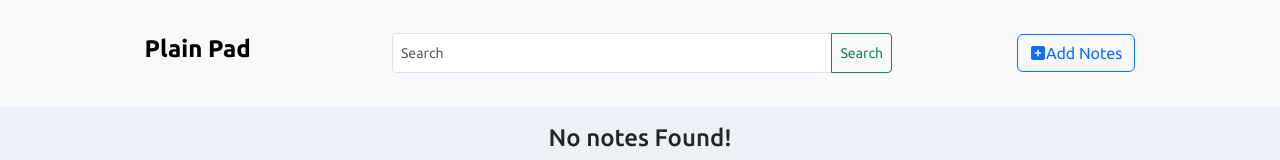
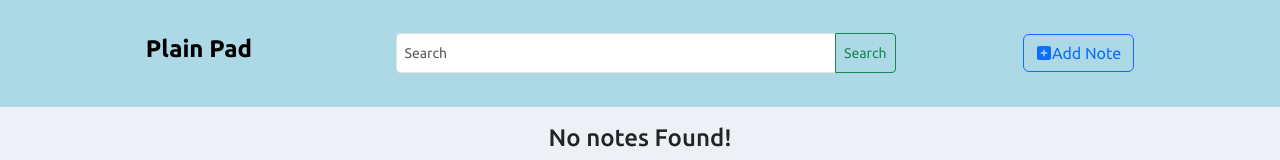
Before and after one commit to Kariuki11/Note-app-frontend-part-using-React-jsx, a React (Vite) app in the folder react-note-app/: page / in a window 1280 px wide. Shown: the top 160 px of the page. Built offline with nearby package versions, Linux system fonts and the light colour scheme; no server answers.

Commit message:
Update NavBar styles: change background color to light blue and modify button text

```diff
--- a/react-note-app/src/components/NavBar.jsx
+++ b/react-note-app/src/components/NavBar.jsx
@@ -4,12 +4,16 @@ import { Link } from "react-router-dom"
 
 function NavBar({searchText, handleSearchText}) {
   return (
-    <nav className="navbar bg-body-tertiary py-50" style={{ padding: "30px" }}>
+    // <nav className="navbar bg-body-tertiary py-50" style={{ padding: "30px", backgroundColor: "lightblue" }}>
+      // <div className="container d-flex justify-content-around">
+      <nav className="navbar py-50" style={{ padding: "30px", backgroundColor: "lightblue" }}>
       <div className="container d-flex justify-content-around">
+
+
         <Link className="navbar-brand" to="/">
           <h4 style={{ fontWeight: "bold" }}>Plain Pad</h4>
         </Link>
-        <div className="d-flex">
+         <div className="d-flex">
           <div
             className="input-group input-group-sm"
             style={{ width: "500px", height: "40px" }}
@@ -34,7 +38,7 @@ function NavBar({searchText, handleSearchText}) {
             type="button"
 
           >
-            <FaSquarePlus /> Add Notes
+            <FaSquarePlus /> Add Note
           </button>
         </Link>
       </div>
@@ -43,3 +47,70 @@ function NavBar({searchText, handleSearchText}) {
 }
 
 export default NavBar
+
+
+
+
+
+
+
+
+
+
+
+
+
+
+
+// import React from 'react';
+// import { FaSquarePlus } from "react-icons/fa6";
+// import { Link } from "react-router-dom";
+
+// function NavBar({ searchText, handleSearchText }) {
+//   return (
+//     // The navigation bar with a light blue background color
+//     <nav className="navbar py-50" style={{ padding: "30px", backgroundColor: "lightblue" }}>
+//       <div className="container d-flex justify-content-around">
+
+//         {/* Brand name with a link to the homepage */}
+//         <Link className="navbar-brand" to="/">
+//           <h4 style={{ fontWeight: "bold" }}>Plain Pad</h4>
+//         </Link>
+
+//         <div className="d-flex">
+//           {/* Search bar input with search button */}
+//           <div
+//             className="input-group input-group-sm"
+//             style={{ width: "500px", height: "40px" }}
+//           >
+//             {/* Input for the search bar, controlled by searchText state */}
+//             <input
+//               className="form-control"
+//               type="search"
+//               placeholder="Search"
+//               aria-label="Search"
+//               value={searchText}
+//               onChange={(e) => handleSearchText(e.target.value)}
+//             />
+//             <button className="btn btn-outline-success" type="submit">
+//               Search
+//             </button>
+//           </div>
+//         </div>
+
+//         {/* Link to the add-note page with a button to add notes */}
+//         <Link to="/add-note" style={{ textDecoration: "none" }}>
+//           <button
+//             className="btn btn-outline-primary btn-md"
+//             type="button"
+//           >
+//             {/* Icon for adding a new note */}
+//             <FaSquarePlus /> Add Notes
+//           </button>
+//         </Link>
+//       </div>
+//     </nav>
+//   );
+// }
+
+// export default NavBar;
```
